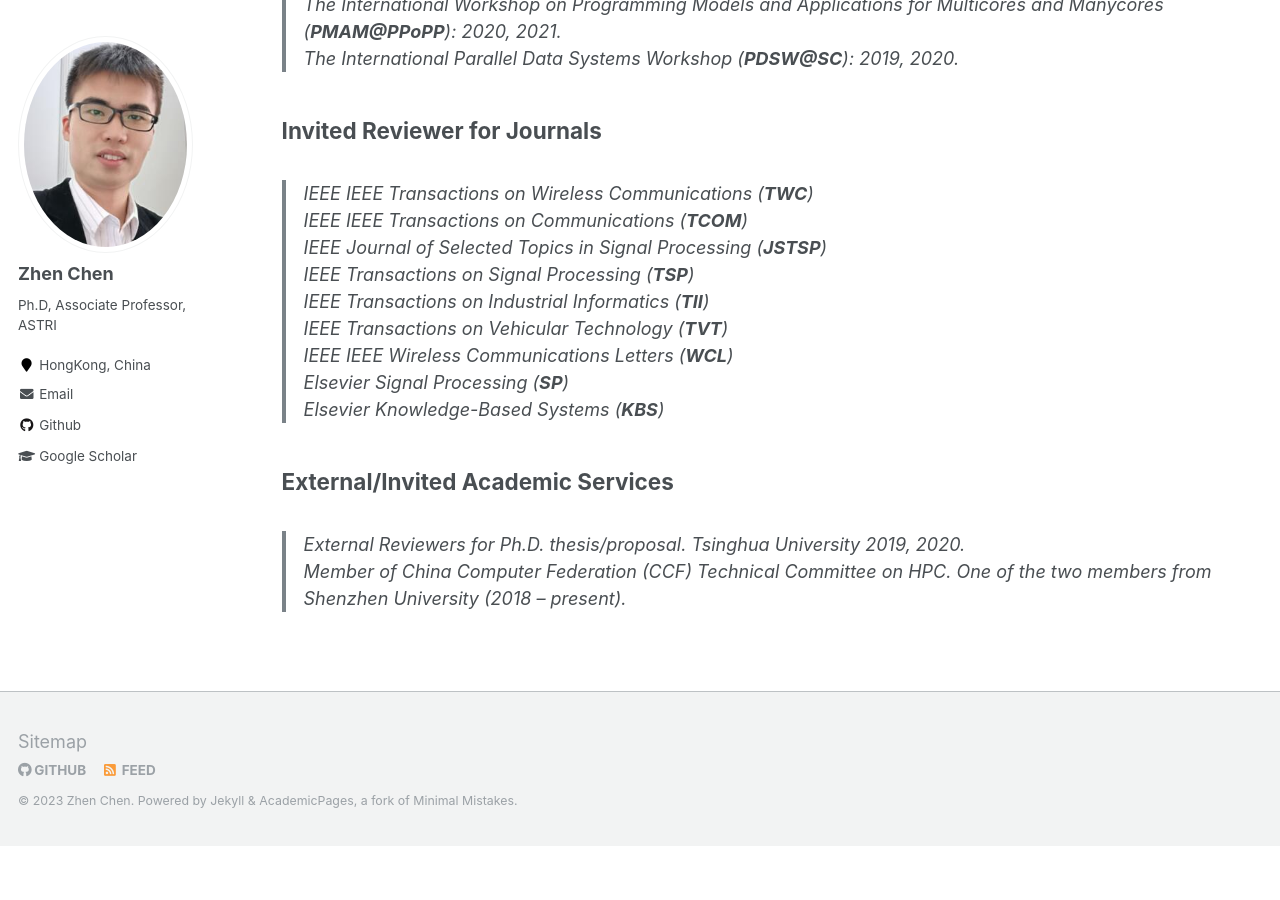
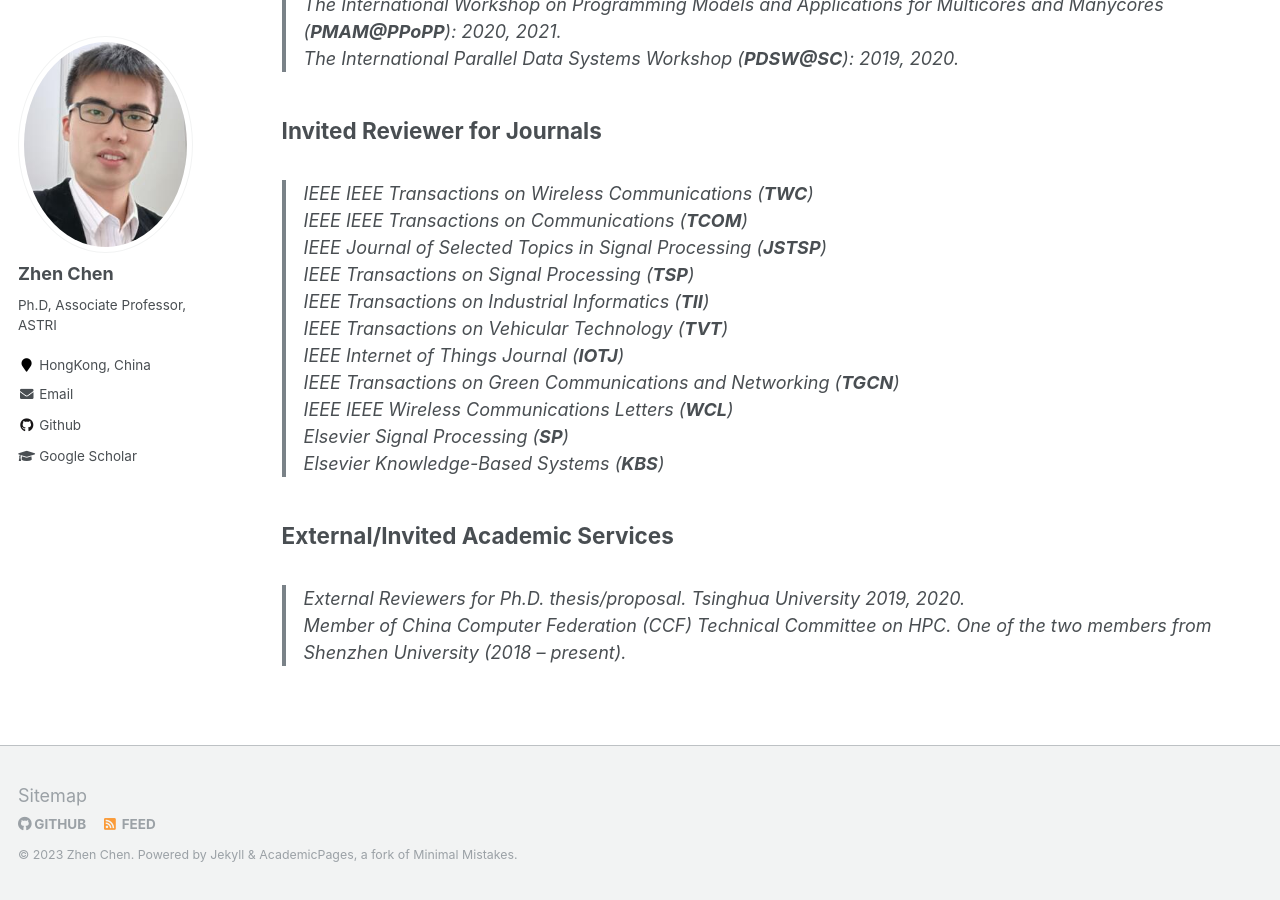
Before and after one commit to baile035/chenz_CV, a Jekyll site: the page built from _pages/service.md, in a window 1280 px wide and 900 px high, scrolled down 1226 px. Built offline with Jekyll 4.4.1, drawn with Linux system fonts in a browser that asks for light colours; before the commit the page ends 2072 px from its top, so only the background shows below that.

Commit message:
Update service.md

```diff
--- a/_pages/service.md
+++ b/_pages/service.md
@@ -55,6 +55,8 @@ IEEE Journal of Selected Topics in Signal Processing (**JSTSP**)<br>
 IEEE Transactions on Signal Processing (**TSP**)<br>
 IEEE Transactions on Industrial Informatics (**TII**)<br>
 IEEE Transactions on Vehicular Technology (**TVT**)<br>
+IEEE Internet of Things Journal (**IOTJ**)<br>
+IEEE Transactions on Green Communications and Networking (**TGCN**)<br>
 IEEE IEEE Wireless Communications Letters (**WCL**)<br>
 Elsevier Signal Processing (**SP**)<br>
 Elsevier Knowledge-Based Systems (**KBS**)<br>
```
